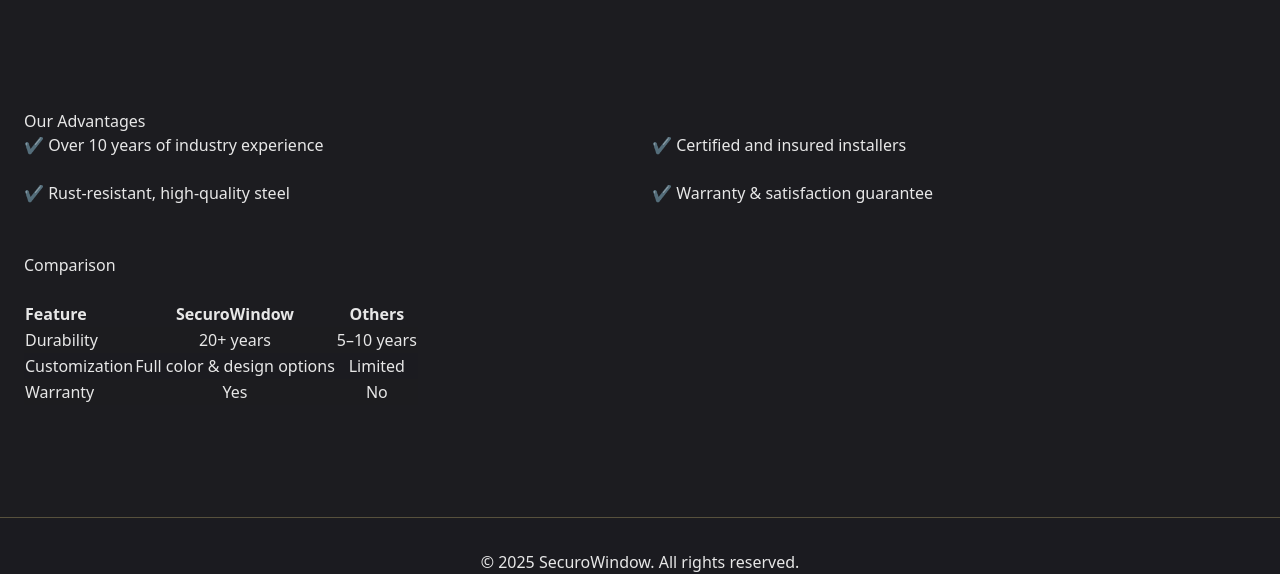
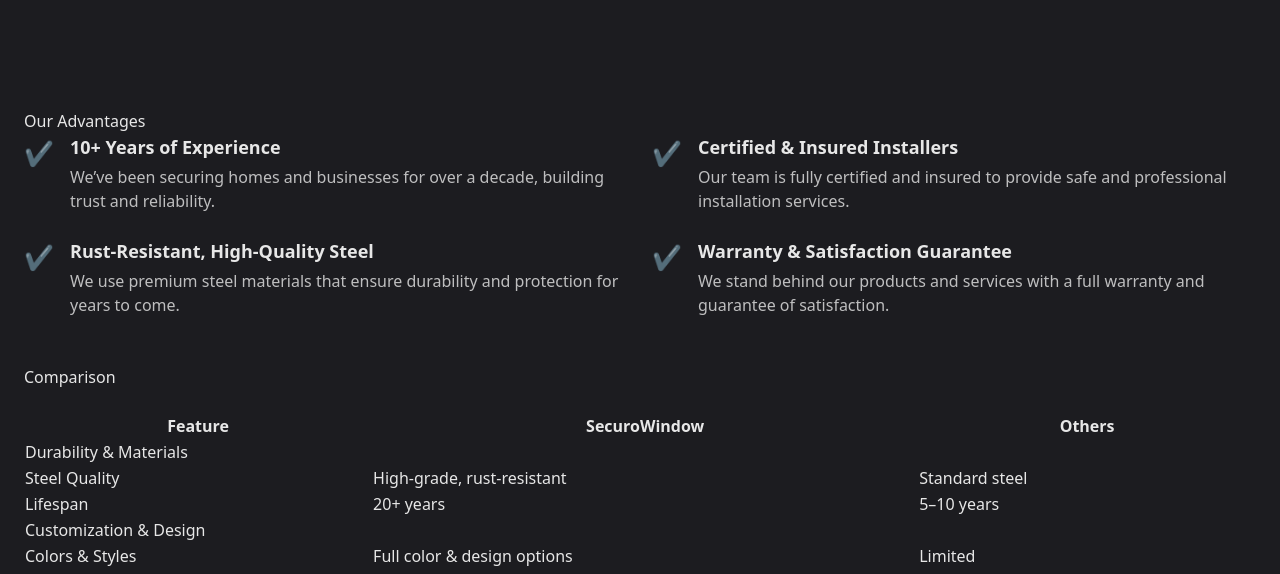
Before and after one commit to lucas-The-Coder/securowindow, a plain HTML site: page why.html in a window 1280 px wide. Shown: the part 216-790 px from the top of the page. Drawn offline with nearby package versions, Linux system fonts and the light colour scheme.

Commit message:
didnt work

```diff
--- a/why.html
+++ b/why.html
@@ -43,32 +43,28 @@
     }
 
     .card {
-      @apply bg-dark/90 border border-primary/40 rounded-xl p-6 shadow-lg;
+      @apply bg-dark/90 border border-primary/30 rounded-xl p-6 shadow-lg;
     }
 
     table {
-      @apply min-w-full border border-primary/50 rounded-xl;
+      @apply w-full border-collapse;
     }
     th, td {
-      @apply border-b border-primary/50 px-6 py-3;
+      @apply border border-primary p-4 text-light text-left;
     }
-    thead th {
+    thead {
       @apply bg-dark/70 text-primary;
     }
-    tbody tr:nth-child(even) {
-      background-color: rgba(28,28,32,0.85);
+
+    /* Comparison highlights */
+    .securowindow {
+      @apply text-primary font-semibold;
     }
-    tbody tr:nth-child(odd) {
-      background-color: rgba(28,28,32,0.80);
+    .table-category {
+      @apply bg-dark/80 text-primary font-semibold text-lg;
     }
-    tbody tr:hover {
-      background-color: rgba(28,28,32,0.70);
-    }
-    td, th {
-      text-align: center;
-    }
-    td:first-child, th:first-child {
-      text-align: left;
+    .table-row:hover {
+      @apply bg-dark/70;
     }
   </style>
 </head>
@@ -98,17 +94,44 @@
 
   <!-- Main Content -->
   <main class="container mx-auto py-12 px-6">
+
+    <!-- Advantages -->
     <h2 class="section-title">Our Advantages</h2>
     <ul class="grid md:grid-cols-2 gap-6">
-      <li class="card fade-up">✔ Over 10 years of industry experience</li>
-      <li class="card fade-up">✔ Certified and insured installers</li>
-      <li class="card fade-up">✔ Rust-resistant, high-quality steel</li>
-      <li class="card fade-up">✔ Warranty & satisfaction guarantee</li>
+      <li class="card flex items-start gap-4 hover:scale-105 transform transition duration-300">
+        <span class="text-primary text-2xl mt-1">✔</span>
+        <div>
+          <h3 class="font-semibold text-lg">10+ Years of Experience</h3>
+          <p class="text-light/80 mt-1">We’ve been securing homes and businesses for over a decade, building trust and reliability.</p>
+        </div>
+      </li>
+      <li class="card flex items-start gap-4 hover:scale-105 transform transition duration-300">
+        <span class="text-primary text-2xl mt-1">✔</span>
+        <div>
+          <h3 class="font-semibold text-lg">Certified & Insured Installers</h3>
+          <p class="text-light/80 mt-1">Our team is fully certified and insured to provide safe and professional installation services.</p>
+        </div>
+      </li>
+      <li class="card flex items-start gap-4 hover:scale-105 transform transition duration-300">
+        <span class="text-primary text-2xl mt-1">✔</span>
+        <div>
+          <h3 class="font-semibold text-lg">Rust-Resistant, High-Quality Steel</h3>
+          <p class="text-light/80 mt-1">We use premium steel materials that ensure durability and protection for years to come.</p>
+        </div>
+      </li>
+      <li class="card flex items-start gap-4 hover:scale-105 transform transition duration-300">
+        <span class="text-primary text-2xl mt-1">✔</span>
+        <div>
+          <h3 class="font-semibold text-lg">Warranty & Satisfaction Guarantee</h3>
+          <p class="text-light/80 mt-1">We stand behind our products and services with a full warranty and guarantee of satisfaction.</p>
+        </div>
+      </li>
     </ul>
 
+    <!-- Comparison -->
     <h2 class="section-title mt-12 mb-6">Comparison</h2>
     <div class="overflow-x-auto fade-up">
-      <table>
+      <table class="min-w-full">
         <thead>
           <tr>
             <th>Feature</th>
@@ -117,24 +140,49 @@
           </tr>
         </thead>
         <tbody>
-          <tr>
-            <td>Durability</td>
-            <td>20+ years</td>
+          <tr class="table-category">
+            <td colspan="3">Durability & Materials</td>
+          </tr>
+          <tr class="table-row">
+            <td>Steel Quality</td>
+            <td class="securowindow">High-grade, rust-resistant</td>
+            <td>Standard steel</td>
+          </tr>
+          <tr class="table-row">
+            <td>Lifespan</td>
+            <td class="securowindow">20+ years</td>
             <td>5–10 years</td>
           </tr>
-          <tr>
-            <td>Customization</td>
-            <td>Full color & design options</td>
+          <tr class="table-category">
+            <td colspan="3">Customization & Design</td>
+          </tr>
+          <tr class="table-row">
+            <td>Colors & Styles</td>
+            <td class="securowindow">Full color & design options</td>
             <td>Limited</td>
           </tr>
-          <tr>
+          <tr class="table-row">
+            <td>Custom Fit</td>
+            <td class="securowindow">Tailored to your windows</td>
+            <td>Standard sizes only</td>
+          </tr>
+          <tr class="table-category">
+            <td colspan="3">Support & Warranty</td>
+          </tr>
+          <tr class="table-row">
             <td>Warranty</td>
-            <td>Yes</td>
+            <td class="securowindow">Yes, full coverage</td>
             <td>No</td>
+          </tr>
+          <tr class="table-row">
+            <td>Installation Support</td>
+            <td class="securowindow">Professional installers available</td>
+            <td>Limited or DIY</td>
           </tr>
         </tbody>
       </table>
     </div>
+
   </main>
 
   <!-- Footer -->
@@ -151,7 +199,6 @@
         if (entry.isIntersecting) entry.target.classList.add('visible');
       });
     }, { threshold: 0.2 });
-
     document.querySelectorAll('.fade-up').forEach(el => observer.observe(el));
   </script>
 </body>
```
